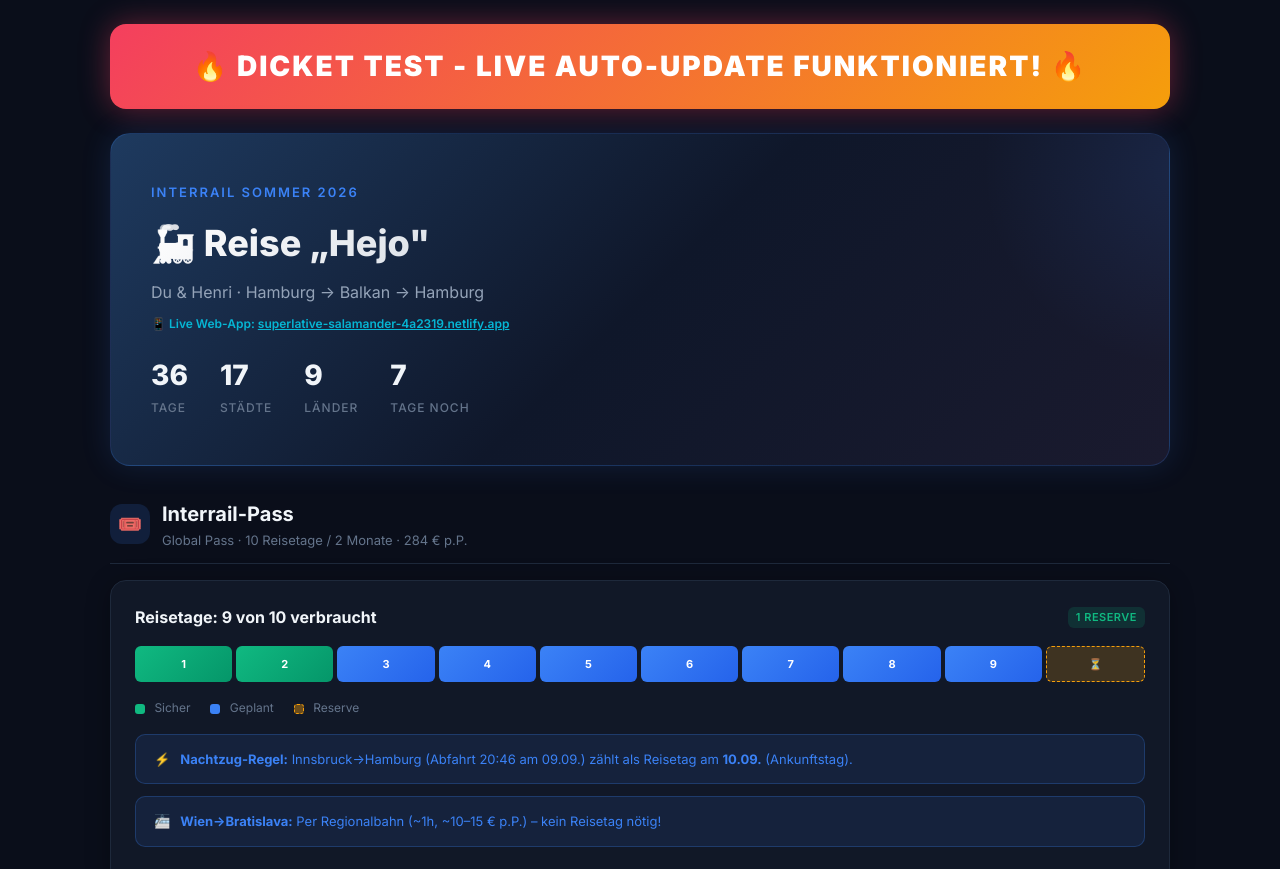
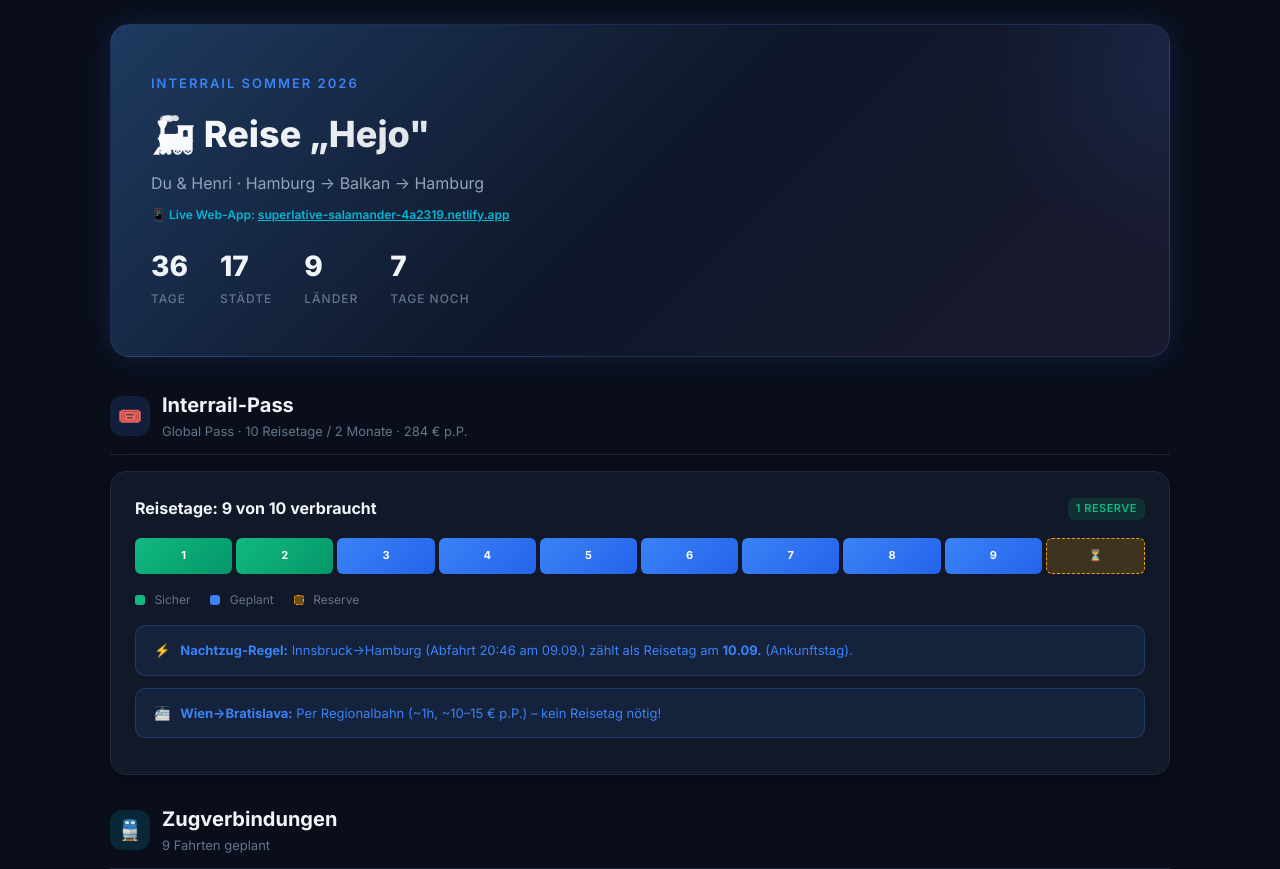
Before and after one commit to jonahzf/Interrail, a plain HTML site: page index.html in a window 1280 px wide. Shown: the top 869 px of the page. Drawn offline with Linux system fonts and the light colour scheme.

Commit message:
Remove test banner - Clean live dashboard

```diff
--- a/index.html
+++ b/index.html
@@ -571,11 +571,6 @@
 <body>
 <div class="container">
 
-    <!-- TEST BANNER -->
-    <div style="background: linear-gradient(135deg, #f43f5e, #f59e0b); color: white; text-align: center; padding: 20px; border-radius: 16px; font-size: 28px; font-weight: 900; letter-spacing: 2px; margin-bottom: 24px; box-shadow: 0 0 30px rgba(244,63,94,0.4); text-transform: uppercase;">
-        🔥 DICKET TEST - LIVE AUTO-UPDATE FUNKTIONIERT! 🔥
-    </div>
-
     <!-- HERO -->
     <div class="hero">
         <div class="hero-label">Interrail Sommer 2026</div>
```
Also changed, not shown: reise_info.html (+0 -5 lines).
